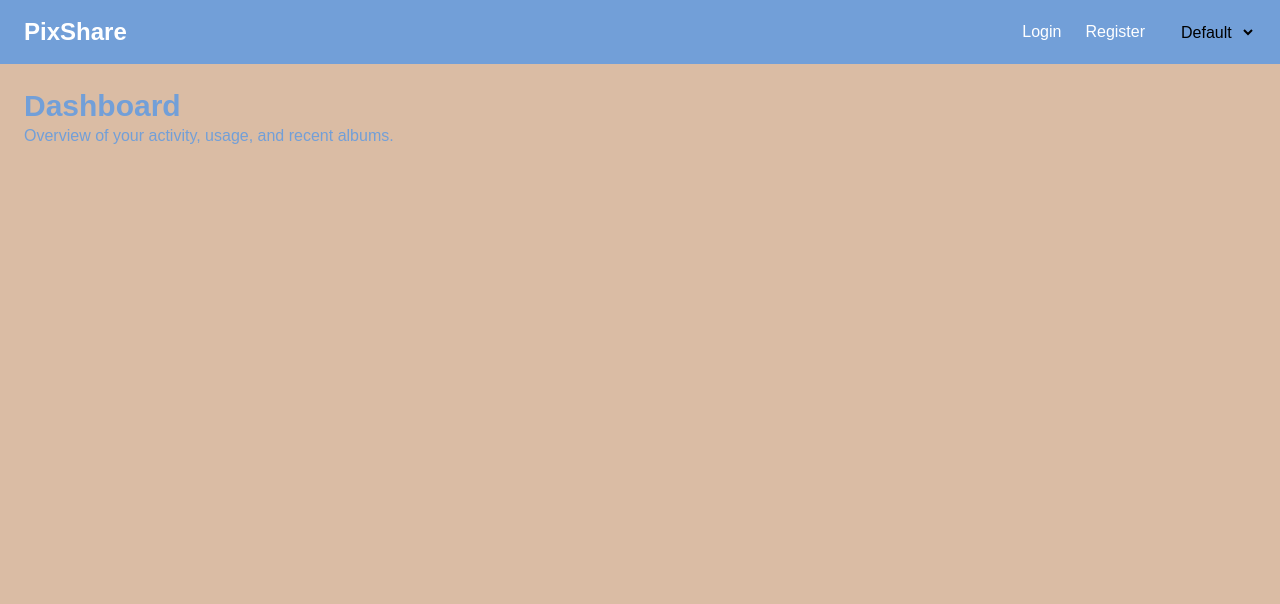
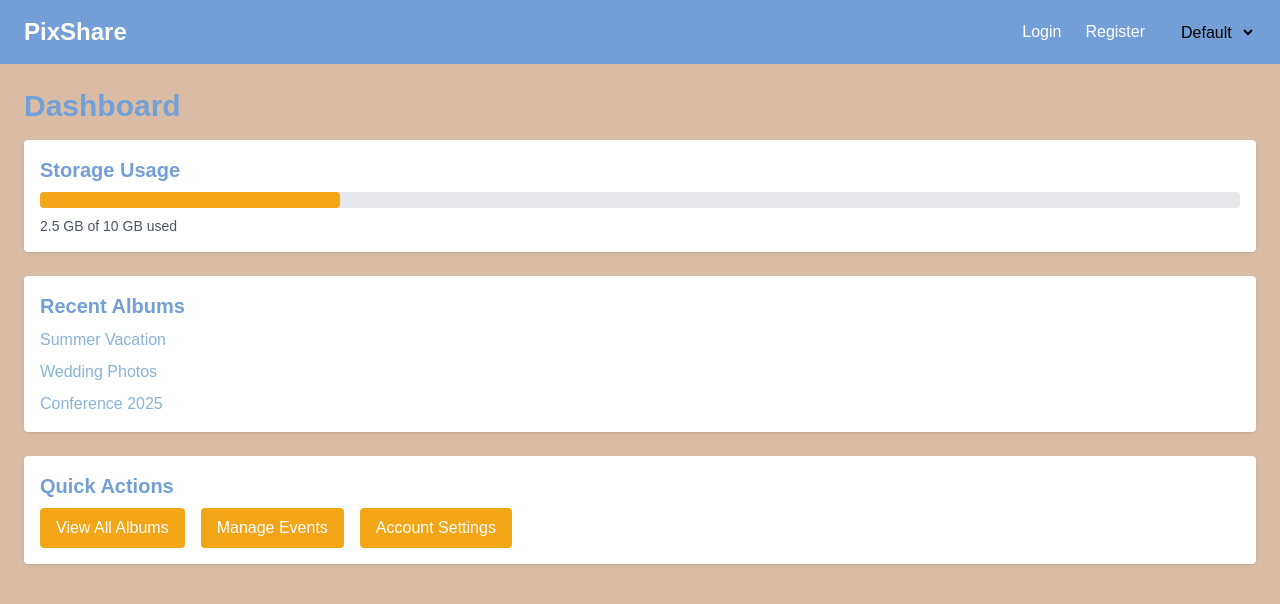
Before and after one commit to IanMei/NWCapstone, a React (Vite) app in the folder pixshare/frontend/: page /dashboard in a window 1280 px wide. Shown: the top 604 px of the page. Built offline with nearby package versions, Linux system fonts and the light colour scheme.

Commit message:
Update Dashboard.tsx

```diff
--- a/pixshare/frontend/src/pages/authuserarea/Dashboard.tsx
+++ b/pixshare/frontend/src/pages/authuserarea/Dashboard.tsx
@@ -1,8 +1,74 @@
+import { Link } from "react-router-dom";
+
 export default function Dashboard() {
+  // Placeholder values for storage and albums
+  const storageUsed = 2.5; // in GB
+  const storageLimit = 10; // in GB
+  const recentAlbums = [
+    { id: "1", name: "Summer Vacation" },
+    { id: "2", name: "Wedding Photos" },
+    { id: "3", name: "Conference 2025" },
+  ];
+
   return (
     <main className="p-6">
-      <h1 className="text-3xl font-bold text-[var(--primary)]">Dashboard</h1>
-      <p>Overview of your activity, usage, and recent albums.</p>
+      <h1 className="text-3xl font-bold text-[var(--primary)] mb-4">Dashboard</h1>
+
+      {/* Storage Summary */}
+      <section className="mb-6 p-4 bg-white rounded shadow">
+        <h2 className="text-xl font-semibold mb-2 text-[var(--primary)]">Storage Usage</h2>
+        <div className="w-full bg-gray-200 rounded h-4 mb-2">
+          <div
+            className="h-4 rounded bg-[var(--accent)]"
+            style={{ width: `${(storageUsed / storageLimit) * 100}%` }}
+          />
+        </div>
+        <p className="text-sm text-gray-600">
+          {storageUsed} GB of {storageLimit} GB used
+        </p>
+      </section>
+
+      {/* Recent Albums */}
+      <section className="mb-6 p-4 bg-white rounded shadow">
+        <h2 className="text-xl font-semibold mb-2 text-[var(--primary)]">Recent Albums</h2>
+        <ul className="space-y-2">
+          {recentAlbums.map((album) => (
+            <li key={album.id}>
+              <Link
+                to={`/albums/${album.id}`}
+                className="text-[var(--secondary)] hover:underline"
+              >
+                {album.name}
+              </Link>
+            </li>
+          ))}
+        </ul>
+      </section>
+
+      {/* Quick Links */}
+      <section className="p-4 bg-white rounded shadow">
+        <h2 className="text-xl font-semibold mb-2 text-[var(--primary)]">Quick Actions</h2>
+        <div className="flex flex-wrap gap-4">
+          <Link
+            to="/albums"
+            className="bg-[var(--accent)] hover:bg-[var(--accent-dark)] text-white px-4 py-2 rounded"
+          >
+            View All Albums
+          </Link>
+          <Link
+            to="/events"
+            className="bg-[var(--accent)] hover:bg-[var(--accent-dark)] text-white px-4 py-2 rounded"
+          >
+            Manage Events
+          </Link>
+          <Link
+            to="/account/settings"
+            className="bg-[var(--accent)] hover:bg-[var(--accent-dark)] text-white px-4 py-2 rounded"
+          >
+            Account Settings
+          </Link>
+        </div>
+      </section>
     </main>
   );
 }
```
